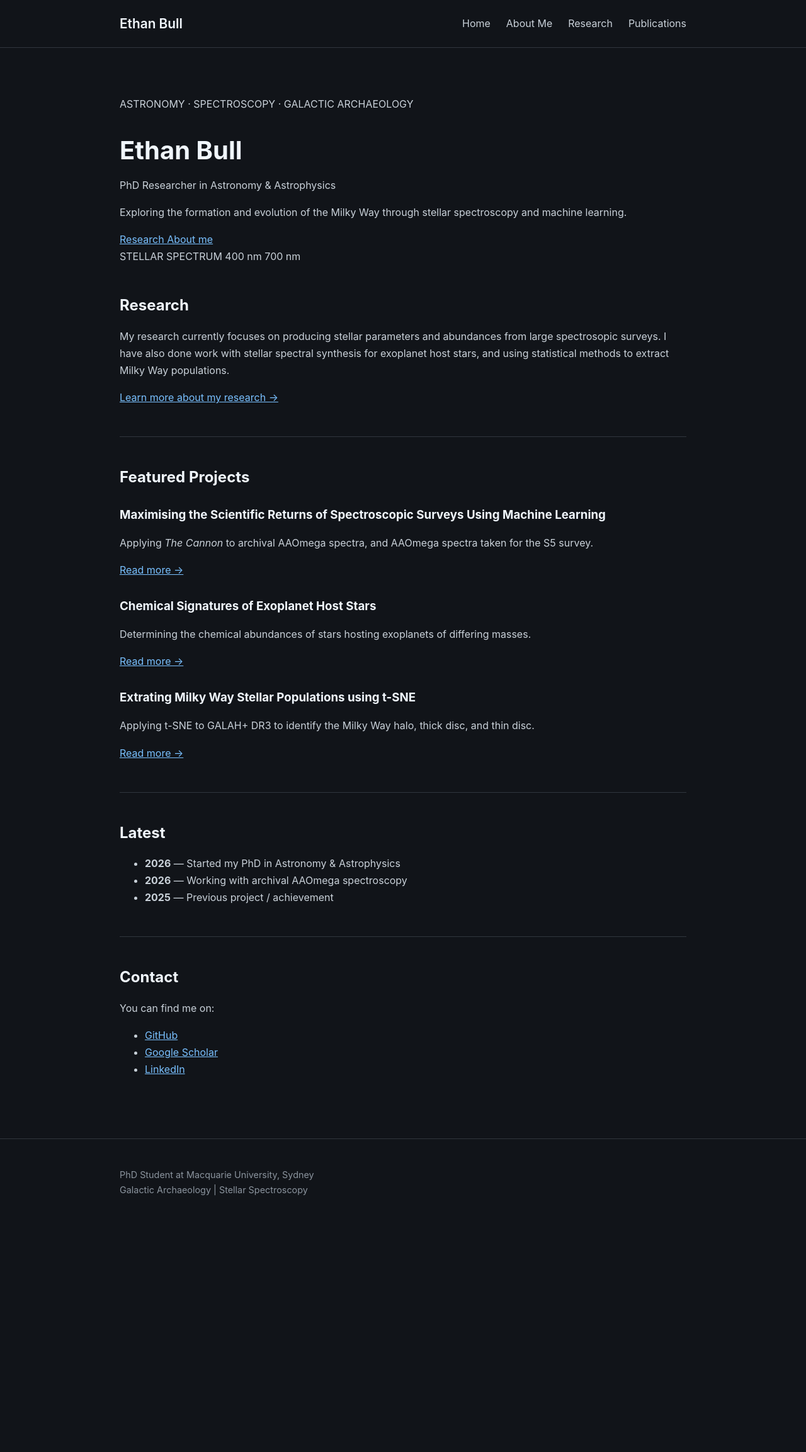
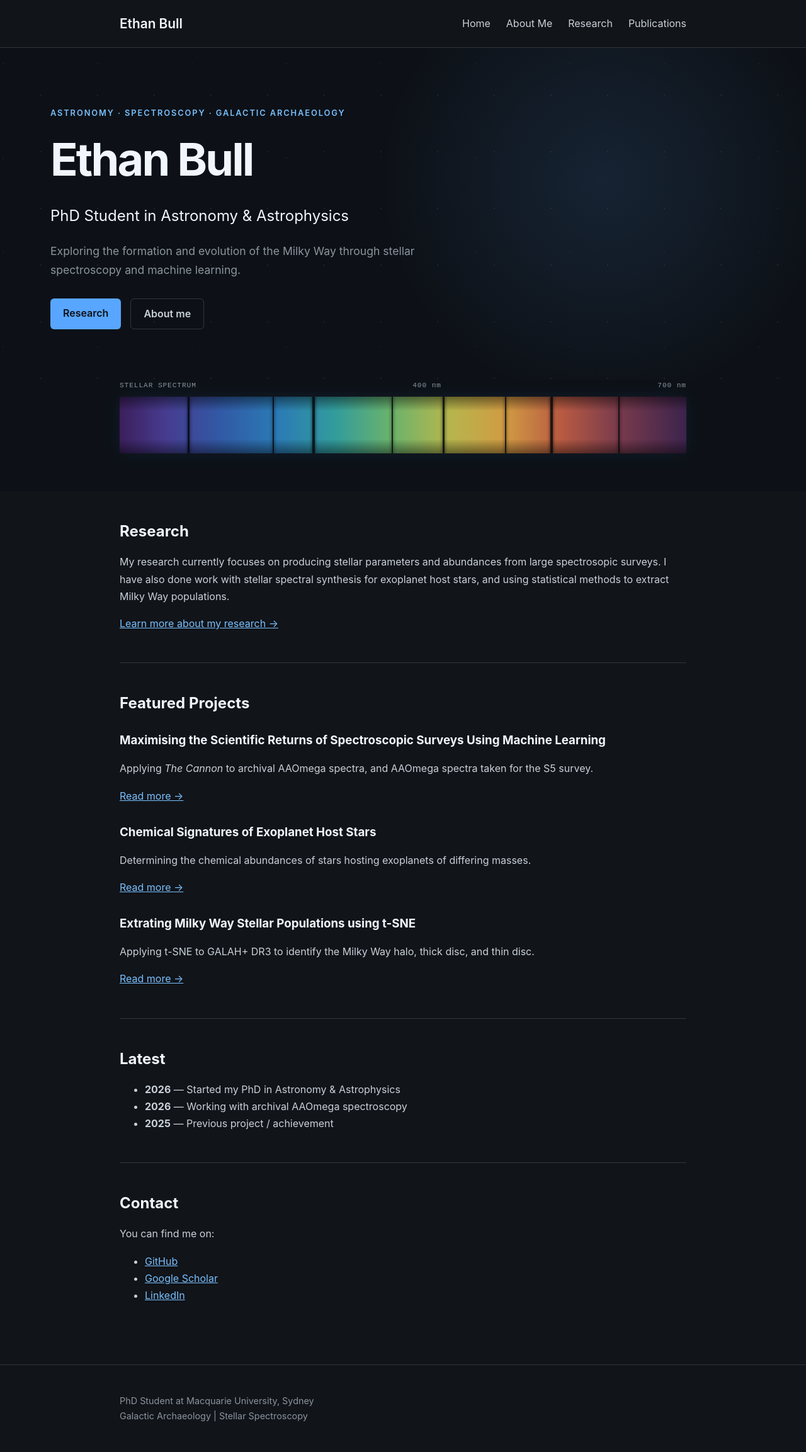
Before and after one commit to iBexal/ibexal.github.io, a Jekyll site: the page built from index.md, in a window 1280 px wide. Shown: the whole page at 63% size. Built offline with Jekyll 4.4.1, drawn with Linux system fonts in a browser that asks for light colours; before the commit the page ends 1947 px from its top, so only the background shows below that.

Commit message:
spectrum

```diff
--- a/assets/css/style.css
+++ b/assets/css/style.css
@@ -177,3 +177,410 @@ footer {
         font-size: 2rem;
     }
 }
+
+
+/* -------------------------
+   Spectrum
+   ------------------------- */
+   /* =========================
+   HERO
+   ========================= */
+
+.hero {
+    min-height: 520px;
+
+    display: flex;
+    align-items: center;
+
+    position: relative;
+    overflow: hidden;
+
+    margin-top: -60px;
+    margin-left: calc((900px - 100vw) / 2);
+    margin-right: calc((900px - 100vw) / 2);
+
+    padding: 80px;
+
+    background:
+        radial-gradient(
+            circle at 75% 40%,
+            rgba(88, 166, 255, 0.12),
+            transparent 35%
+        ),
+        #0d1117;
+}
+
+
+/* subtle stars */
+
+.hero::before {
+    content: "";
+
+    position: absolute;
+    inset: 0;
+
+    background-image:
+        radial-gradient(circle, rgba(255,255,255,0.5) 1px, transparent 1px),
+        radial-gradient(circle, rgba(255,255,255,0.3) 1px, transparent 1px);
+
+    background-size:
+        90px 90px,
+        150px 150px;
+
+    background-position:
+        20px 30px,
+        80px 100px;
+
+    opacity: 0.15;
+
+    pointer-events: none;
+}
+
+
+.hero-content {
+    position: relative;
+    z-index: 2;
+
+    max-width: 750px;
+}
+
+
+.hero-kicker {
+    color: #79c0ff;
+
+    font-size: 0.8rem;
+    font-weight: 600;
+
+    letter-spacing: 0.15em;
+
+    margin-bottom: 15px;
+}
+
+
+.hero h1 {
+    font-size: 4.5rem;
+
+    margin: 0 0 10px 0;
+
+    letter-spacing: -0.04em;
+}
+
+
+.hero-subtitle {
+    font-size: 1.5rem;
+
+    color: #f0f6fc;
+
+    margin-bottom: 20px;
+}
+
+
+.hero-description {
+    font-size: 1.1rem;
+
+    color: #8b949e;
+
+    max-width: 650px;
+}
+
+
+.hero-links {
+    display: flex;
+    gap: 15px;
+
+    margin-top: 30px;
+}
+
+
+/* buttons */
+
+.button {
+    display: inline-block;
+
+    padding: 10px 20px;
+
+    border-radius: 6px;
+
+    background: #58a6ff;
+
+    color: #0d1117 !important;
+
+    text-decoration: none;
+
+    font-weight: 600;
+}
+
+
+.button:hover {
+    background: #79c0ff;
+
+    text-decoration: none;
+}
+
+
+.button-secondary {
+    background: transparent;
+
+    color: #c9d1d9 !important;
+
+    border: 1px solid #30363d;
+}
+
+
+.button-secondary:hover {
+    border-color: #58a6ff;
+
+    background: #161b22;
+}
+
+
+/* =========================
+   SPECTRUM
+   ========================= */
+
+.spectrum-section {
+    margin: 0 calc((900px - 100vw) / 2);
+
+    padding: 0 40px 60px 40px;
+
+    background: #0d1117;
+}
+
+
+.spectrum-label {
+    max-width: 900px;
+
+    margin: 0 auto 8px auto;
+
+    display: flex;
+
+    justify-content: space-between;
+
+    color: #8b949e;
+
+    font-family: monospace;
+
+    font-size: 0.7rem;
+
+    letter-spacing: 0.08em;
+}
+
+
+.spectrum {
+    position: relative;
+
+    max-width: 900px;
+
+    height: 90px;
+
+    margin: auto;
+
+    border-radius: 4px;
+
+    overflow: hidden;
+
+    /*
+       Simulated stellar spectrum
+    */
+
+    background:
+        linear-gradient(
+            90deg,
+
+            #3b1f5c 0%,
+            #473b8f 8%,
+            #315aa6 18%,
+            #2b7bb5 28%,
+            #329c9c 38%,
+            #6bb36b 48%,
+            #b5b64d 58%,
+            #d19b43 68%,
+            #b85a42 78%,
+            #793b4c 88%,
+            #3c234d 100%
+        );
+
+    box-shadow:
+        0 0 30px rgba(88, 166, 255, 0.08);
+}
+
+
+/* continuous brightness gradient */
+
+.spectrum::before {
+    content: "";
+
+    position: absolute;
+
+    inset: 0;
+
+    background:
+        linear-gradient(
+            to bottom,
+            rgba(0,0,0,0.45),
+            transparent 25%,
+            transparent 75%,
+            rgba(0,0,0,0.45)
+        );
+}
+
+
+/* absorption lines */
+
+.absorption-line {
+    position: absolute;
+
+    top: 0;
+    bottom: 0;
+
+    width: 2px;
+
+    background: rgba(5, 8, 12, 0.85);
+
+    box-shadow:
+        0 0 5px rgba(0, 0, 0, 0.8);
+
+    z-index: 2;
+}
+
+
+.line-1 {
+    left: 12%;
+    width: 3px;
+}
+
+.line-2 {
+    left: 27%;
+    width: 2px;
+}
+
+.line-3 {
+    left: 34%;
+    width: 4px;
+}
+
+.line-4 {
+    left: 48%;
+    width: 2px;
+}
+
+.line-5 {
+    left: 57%;
+    width: 3px;
+}
+
+.line-6 {
+    left: 68%;
+    width: 2px;
+}
+
+.line-7 {
+    left: 76%;
+    width: 4px;
+}
+
+.line-8 {
+    left: 88%;
+    width: 2px;
+}
+
+
+/* =========================
+   INTRO
+   ========================= */
+
+.intro {
+    max-width: 700px;
+
+    margin: 70px auto;
+
+    text-align: center;
+}
+
+
+.intro h2 {
+    margin-top: 0;
+}
+
+
+/* =========================
+   PROJECTS
+   ========================= */
+
+.projects {
+    margin-top: 70px;
+}
+
+
+.project-grid {
+    display: grid;
+
+    grid-template-columns: repeat(3, 1fr);
+
+    gap: 20px;
+}
+
+
+.project-card {
+    background: #161b22;
+
+    border: 1px solid #30363d;
+
+    border-radius: 10px;
+
+    padding: 25px;
+
+    transition:
+        transform 0.2s ease,
+        border-color 0.2s ease;
+}
+
+
+.project-card:hover {
+    transform: translateY(-5px);
+
+    border-color: #58a6ff;
+}
+
+
+.project-card h3 {
+    margin-top: 0;
+}
+
+
+/* =========================
+   MOBILE
+   ========================= */
+
+@media (max-width: 700px) {
+
+    .hero {
+        margin-left: -20px;
+        margin-right: -20px;
+
+        padding: 50px 30px;
+
+        min-height: 500px;
+    }
+
+    .hero h1 {
+        font-size: 3rem;
+    }
+
+    .hero-subtitle {
+        font-size: 1.2rem;
+    }
+
+    .spectrum-section {
+        margin-left: -20px;
+        margin-right: -20px;
+
+        padding-left: 20px;
+        padding-right: 20px;
+    }
+
+    .project-grid {
+        grid-template-columns: 1fr;
+    }
+
+}
--- a/index.md
+++ b/index.md
@@ -11,7 +11,7 @@ layout: default
         </p>
         <h1>Ethan Bull</h1>
         <p class="hero-subtitle">
-            PhD Researcher in Astronomy &amp; Astrophysics
+            PhD Student in Astronomy &amp; Astrophysics
         </p>
         <p class="hero-description">
             Exploring the formation and evolution of the Milky Way
```
